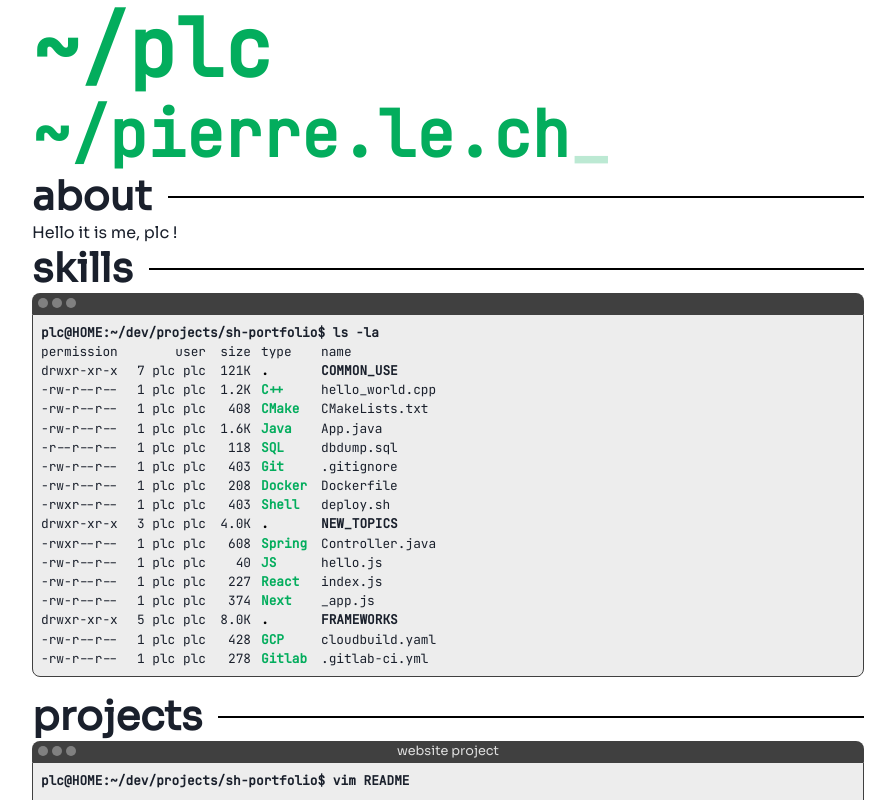
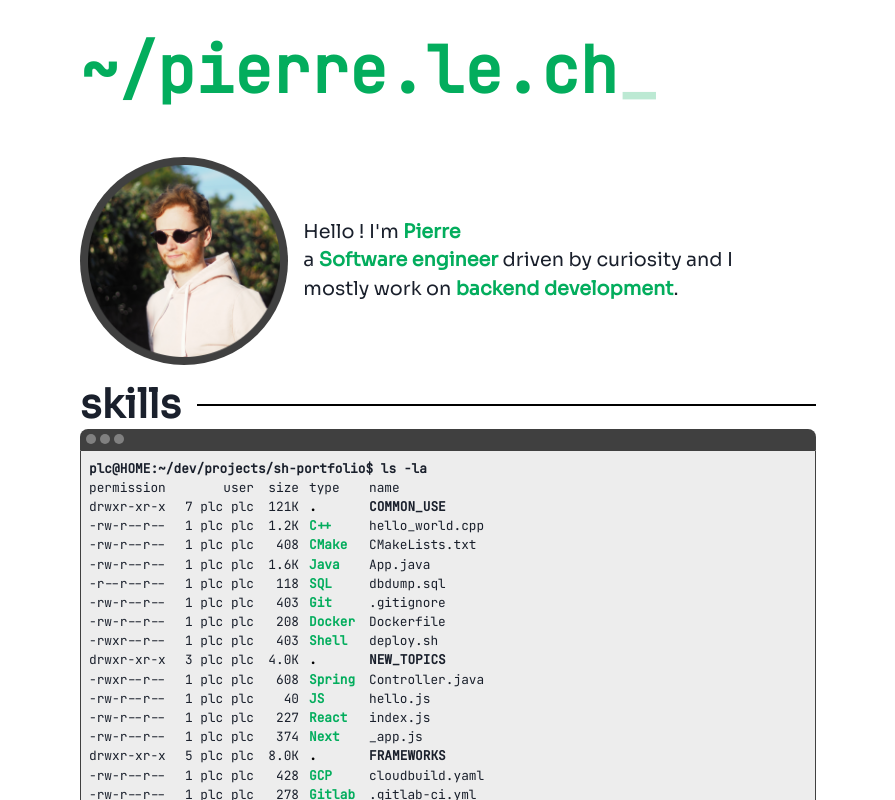
Before and after one commit to pielc/sh-portfolio, a Next.js app: page / in a window 1280 px wide. Shown: the top 800 px of the page, without its empty margins (192-1087 px from the left). Built offline with nearby package versions, Linux system fonts and the light colour scheme.

Commit message:
add pp + about

```diff
--- a/components/content/index.js
+++ b/components/content/index.js
@@ -1,10 +1,5 @@
-import {
-  Box,
-  Text,
-  Image,
-} from "@chakra-ui/react";
-
-import { ShBox, ShButton, lsLine, highlight } from "../visuals";
+import { Box, Center, Circle, Image, Stack, Text } from "@chakra-ui/react";
+import { highlight, lsLine, ShBox, ShButton } from "../visuals";
 
 export const Skills = () => {
   return (
@@ -123,8 +118,46 @@ export const Contact = () => {
         <Text>You can also browse my projects on github :</Text>
         <ShButton width="13" text="github" link="https://github.com/pielc" />
         <Text>And look through my resume :</Text>
-        <ShButton width="13" text="resume" link="/files/resume_PierreLeChanu.pdf" />
+        <ShButton
+          width="13"
+          text="resume"
+          link="/files/resume_PierreLeChanu.pdf"
+        />
       </Text>
     </ShBox>
   );
 };
+
+export const About = () => {
+  return (
+    <Center py="1em">
+      <Box maxW="80em">
+        <Stack direction={{ base: "column", xl: "row" }} spacing="0">
+          <ProfilePicture />
+          <Box alignSelf="center">
+            <Text
+              p="0.8em"
+              maxW={{ base: "100%", xl: "30em" }}
+              justifyContent="center"
+              fontSize="1.2em"
+            >
+              Hello ! I&apos;m {highlight("Pierre")} <br />a{" "}
+              {highlight("Software engineer")} driven by curiosity and I mostly
+              work on {highlight("backend development")}.
+            </Text>
+          </Box>
+        </Stack>
+      </Box>
+    </Center>
+  );
+};
+
+export const ProfilePicture = () => {
+  return (
+    <Center>
+      <Circle bgColor="#404040" size="13em">
+        <Image src="pictures/pp.png" alt="plc" boxSize="12em" />
+      </Circle>
+    </Center>
+  );
+};
--- a/components/effects/index.js
+++ b/components/effects/index.js
@@ -7,20 +7,22 @@ export const TypeWriterTitle = () => {
       fontSize="4em"
       color="rgb(3,173,93)"
       fontFamily="JetBrains Mono, sans-serif"
+      marginTop="0.5em"
+      marginBottom="0.5em"
     >
       <Typewriter
         options={{
           cursor: "_",
           autoStart: true,
-        deleteSpeed: 25
+          deleteSpeed: 25,
           // loop: true
         }}
         onInit={(typewriter) => {
           typewriter
             .typeString("~/pierre.le.chanu")
             .pauseFor(2500)
-          .deleteChars(15)
-          .typeString("plc")
+            .deleteChars(14)
+            .typeString("lc")
             .start();
         }}
       />
--- a/components/visuals/index.js
+++ b/components/visuals/index.js
@@ -117,7 +117,7 @@ function chooseTypeColor(folder) {
   return "#000000";
 }
 
-export const ShButton = ({ text, width, link, char = "x" }) => {
+export const ShButton = ({ text, width, link, char = "-" }) => {
   return (
     <Grid
       color="#03ad5d"
@@ -149,7 +149,7 @@ function fullLine(width, char) {
   var lines = [];
   for (let i = 0; i < width; i++) {
     lines.push(
-      <GridItem key={i+"-char-grid"} h="1em" w="1ch">
+      <GridItem key={i + "-char-grid"} h="1em" w="1ch">
         {char}
       </GridItem>
     );
@@ -161,7 +161,7 @@ function textLine(width, char, text) {
   var lines = [];
   lines.push(
     <GridItem key="firstchar-grid" h="1em" w="1ch">
-      {char}
+      |
     </GridItem>
   );
   lines.push(
@@ -173,7 +173,7 @@ function textLine(width, char, text) {
   );
   lines.push(
     <GridItem key="lastchar-grid" h="1em" w="1ch">
-      {char}
+      |
     </GridItem>
   );
   return lines;
--- a/pages/_app.js
+++ b/pages/_app.js
@@ -12,7 +12,7 @@ function App({ Component, pageProps }) {
   return (
     <ChakraProvider theme={theme}>
       {/* <Box px={{ base: "0.5em", md: "6em", lg: "12em" }}> */}
-      <Box px={{ base: "0.5em", lg: "12em" }}>
+      <Box px={{ base: "0.5em", lg: "15em" }}>
         <Component {...pageProps} />
       </Box>
     </ChakraProvider>
--- a/pages/index.js
+++ b/pages/index.js
@@ -1,8 +1,7 @@
-import { Heading, Text } from "@chakra-ui/react";
 import "@fontsource/jetbrains-mono";
 import Head from "next/head";
 import { ShHeading } from "../components/typo";
-import { Contact, Projects, Skills } from "../components/content";
+import { Contact, Projects, Skills, About } from "../components/content";
 import { TypeWriterTitle } from "../components/effects";
 
 const lorem = `
@@ -22,18 +21,18 @@ export default function Home() {
         <link rel="icon" href="/icons/plc-logo.png" />
       </Head>
 
-      <Heading
+      {/* <Heading
         fontSize="5em"
         color="rgb(3,173,93)"
         fontFamily="JetBrains Mono, sans-serif"
       >
         ~/plc
-      </Heading>
+      </Heading> */}
 
       <TypeWriterTitle />
 
-      <ShHeading>about</ShHeading>
-      <Text>Hello it is me, plc !</Text>
+      {/* <ShHeading>about</ShHeading> */}
+      <About />
       <ShHeading>skills</ShHeading>
       <Skills />
       <ShHeading>projects</ShHeading>
```
Also changed, not shown: public/pictures/pp.png (added). Lines whose indentation alone changed are shown as unchanged.
